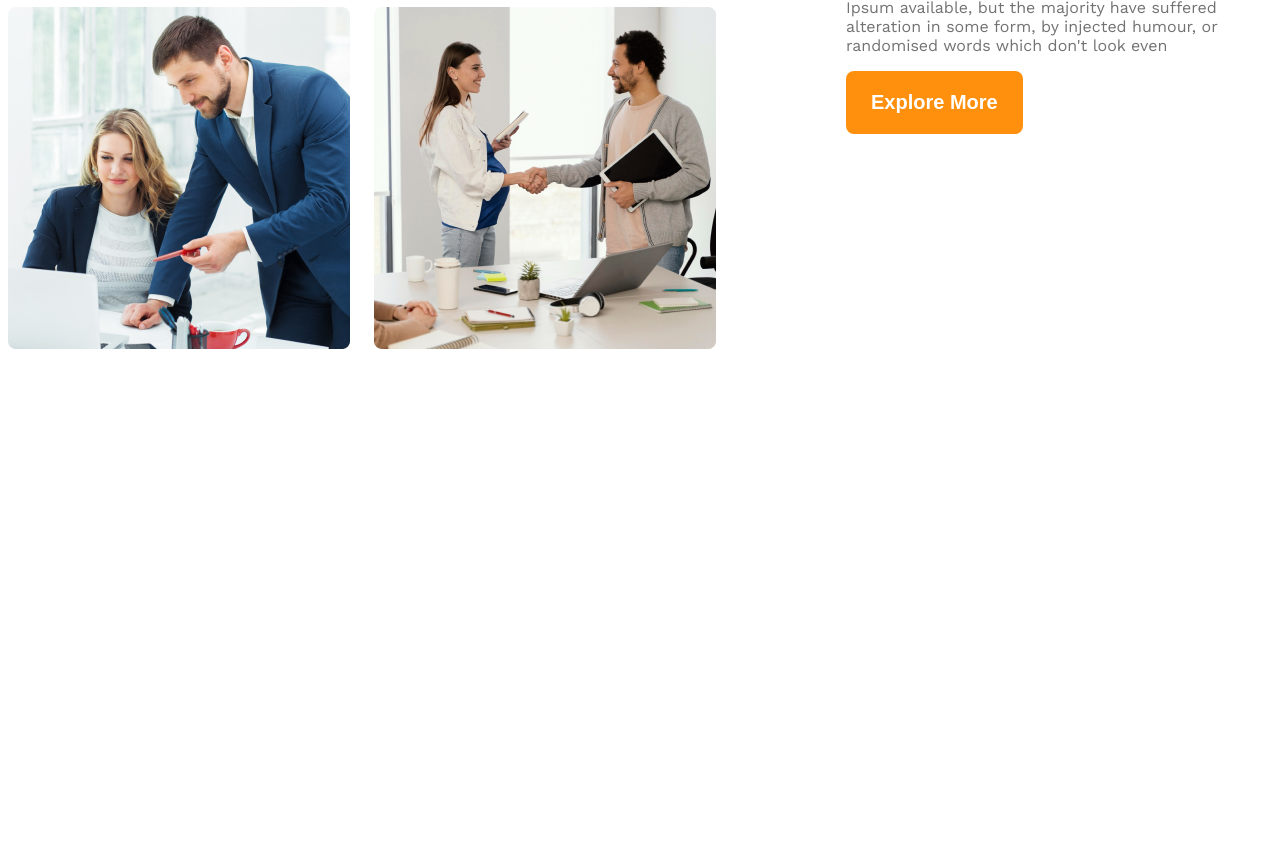
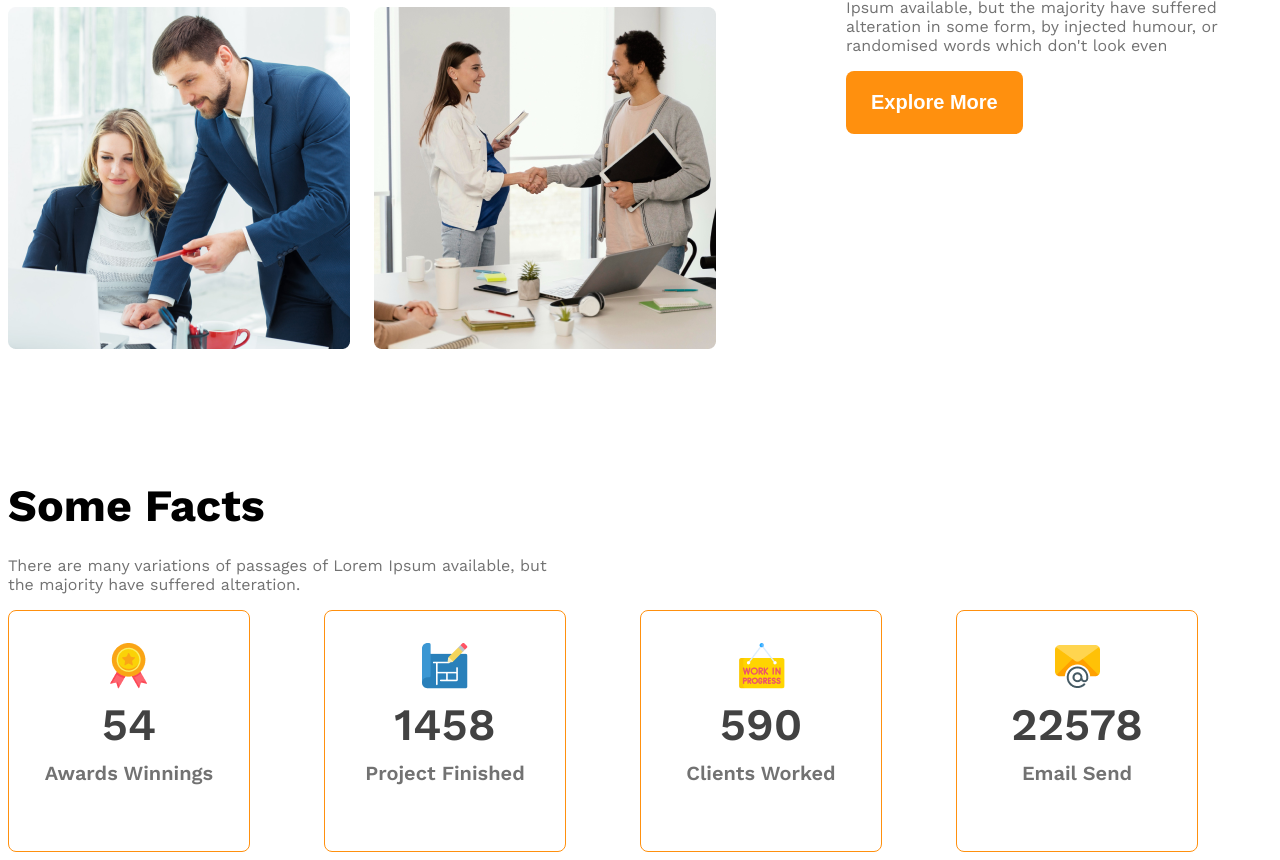
Before and after one commit to siam-khan-alt/g4-architect-website, a plain HTML site: page index.html in a window 1280 px wide. Shown: the part 1673-2533 px from the top of the page. Before the commit the page ends 2030 px from the top, so only its background shows below. Drawn offline with nearby package versions, Linux system fonts and the light colour scheme.

Commit message:
added a new section

```diff
--- a/index.html
+++ b/index.html
@@ -32,11 +32,48 @@
             <img src="images/team1.png" alt=""><img src="images/team2.png" alt=""><img src="images/team3.png" alt=""><img src="images/team4.png" alt="">
         </div>
         <div class="our-feature">
-            <h3 class="feature-title"><span id="quick-list " class="dark-3">Quick list</span> <span>of Our</span> <span id="feature">Features</span></h3>
+            <h3 class="section-title"><span id="quick-list " class="dark-3">Quick list</span> <span>of Our</span> <span id="feature">Features</span></h3>
             <p class="feature-content dark-3">There are many variations of passages of Lorem Ipsum available, but the majority have suffered alteration in some form, by injected humour, or randomised words which don't look even</p>
             <button class="btn">Explore More</button>
         </div>
       </div>
+      </section>
+      <section class="feature-enjoy">
+
+      </section>
+      <section>
+        <h3 class="section-title">Some Facts</h3>
+        <p class="dark-3 fact-discription">There are many variations of passages of Lorem Ipsum available, but the majority have suffered alteration.</p>
+        <div class="facts-container">
+          <div class="fact display-flex">
+           <div>
+             <img src="images/icons/ribon.png" alt="" class="vact-icon">
+            <h4 class="fact-number dark-2">54</h4>
+            <h5 class="fact-name dark-3">Awards Winnings</h5>
+           </div>
+          </div>
+          <div class="fact display-flex">
+            <div>
+              <img src="images/icons/projects.png" alt="" class="vact-icon">
+            <h4 class="fact-number dark-2">1458</h4>
+            <h5 class="fact-name dark-3">Project Finished</h5>
+            </div>
+          </div>
+          <div class="fact display-flex">
+            <div>
+              <img src="images/icons/customers.png" alt="" class="vact-icon">
+            <h4 class="fact-number dark-2">590</h4>
+            <h5 class="fact-name dark-3">Clients Worked</h5>
+            </div>
+          </div>
+          <div class="fact display-flex">
+            <div>
+              <img src="images/icons/email.png" alt="" class="vact-icon">
+            <h4 class="fact-number dark-2">22578</h4>
+            <h5 class="fact-name dark-3">Email Send</h5>
+            </div>
+          </div>
+        </div>
       </section>
     </main>
     <footer>
--- a/styles/architect.css
+++ b/styles/architect.css
@@ -85,7 +85,7 @@ text-decoration: none;
     margin-left: 130px;
     max-width: 530px;
 }
-.feature-title{
+.section-title{
     font-size: 2.8rem;
     font-weight: 700;
     margin: 0 auto;
@@ -99,8 +99,53 @@ text-decoration: none;
 .feature-content{
     font-size: 1rem;
 }
+ .facts-container{
+        display: grid;
+        grid-template-columns: repeat(4, 1fr);
+    }
+.fact{
+        border: 1px solid #FF900E;
+        border-radius: 8px;
+        width: 240px;
+        height: 240px;
+        align-items: center;
+        justify-content: center;
+        text-align: center;
+    }
+  .fact-number{
+    font-size: 2.81rem;
+    font-weight: 600;
+    margin-top: 5px;
+    margin-bottom: 10px;
+  }
+  .fact-name{
+    font-size: 1.25rem;
+    font-weight: 600;
+    margin-top: 10px;
+  }
+  .fact-discription{
+    max-width: 540px;
+    margin-top: 24px;
+  }
 @media screen and (max-width: 576px) {
-    .nav-bar, .nav-links{
+    .nav-bar,
+    .nav-links,
+    .teams{
         flex-direction: column;
     }
+    .team-img-container{
+        grid-template-columns: repeat(1, 1fr);
+    }
+    .our-feature{
+        margin-left: 20px;
+    }
+
 }
+@media screen and (min-width: 576px) and (max-width:992px) {
+    .teams{
+        flex-direction: column;
+    }
+    .our-feature{
+        margin: 50px auto;
+    }
+}
```
